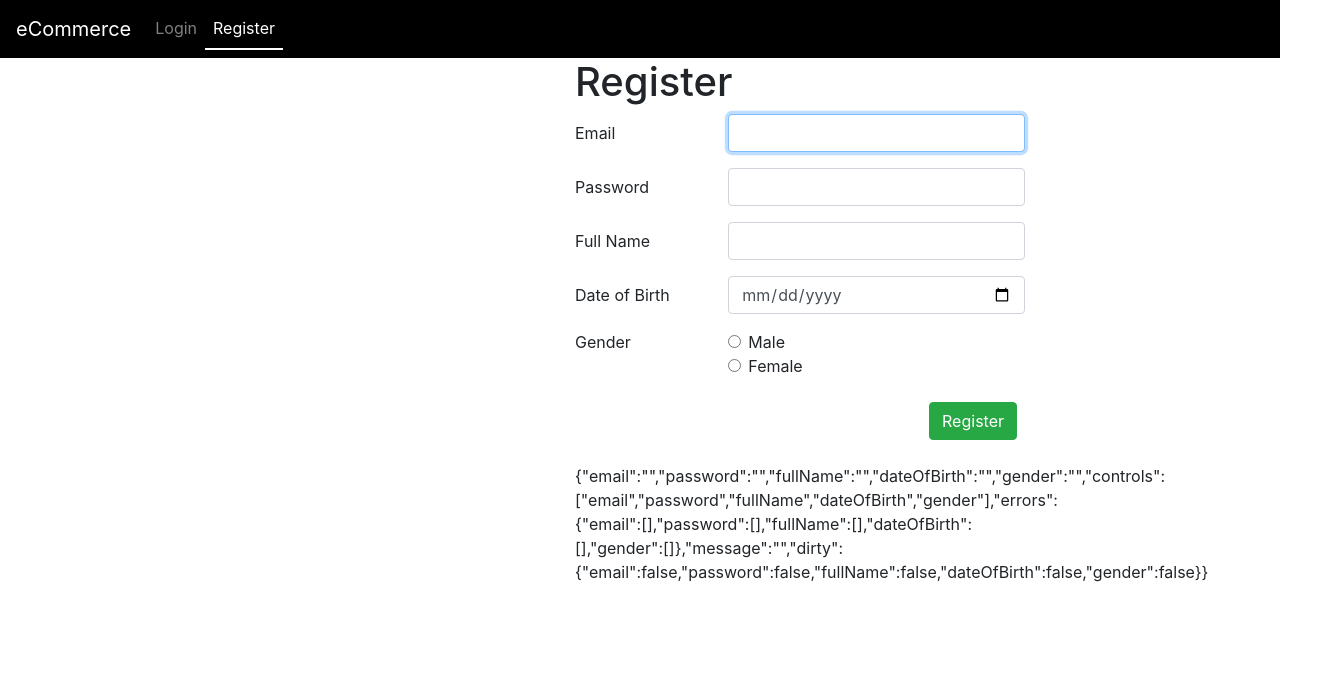
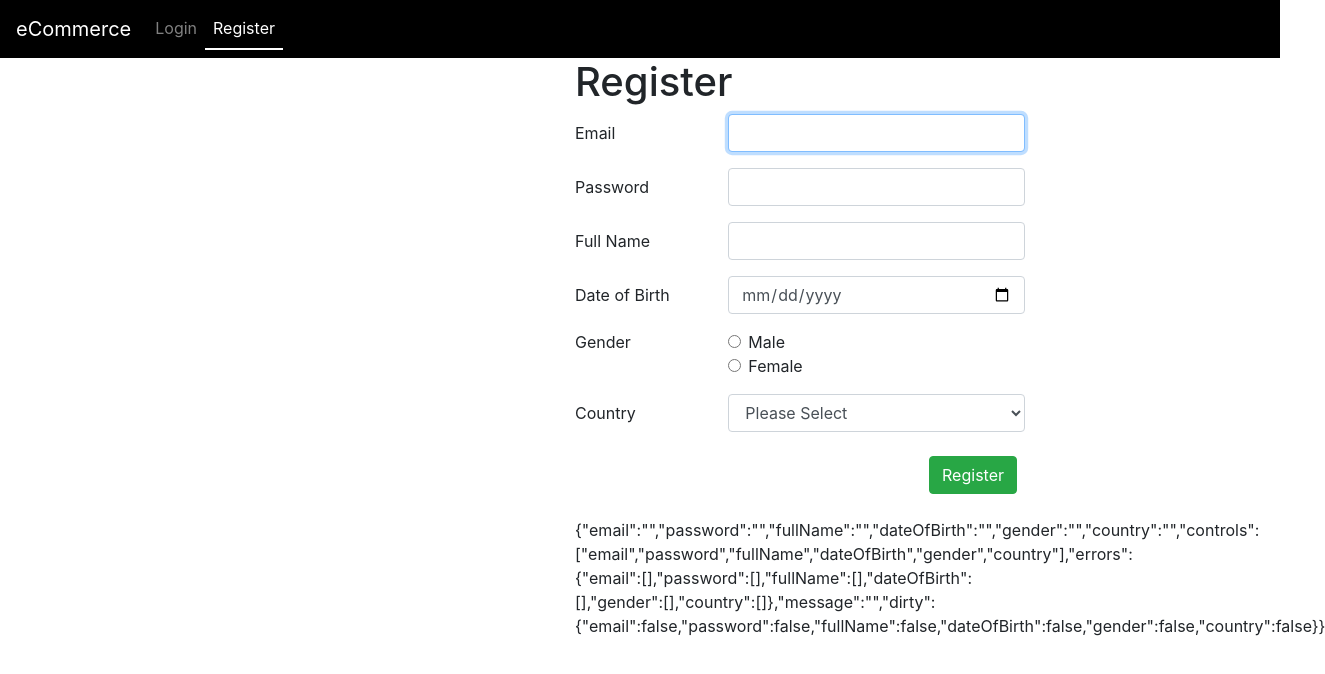
Before and after one commit to Ivan-Slavkovic/React_Udemy, a React (Create React App) app: page /#/register in a window 1280 px wide. Shown: the top 674 px of the page, 1325 px wide, since content can reach past the window. Built offline with nearby package versions, Linux system fonts and the light colour scheme.

Commit message:
DropDownList

```diff
--- a/src/Registration.jsx
+++ b/src/Registration.jsx
@@ -9,13 +9,22 @@ class Register extends Component {
       fullName: "",
       dateOfBirth: "",
       gender: "",
-      controls: ["email", "password", "fullName", "dateOfBirth", "gender"],
+      country: "",
+      controls: [
+        "email",
+        "password",
+        "fullName",
+        "dateOfBirth",
+        "gender",
+        "country",
+      ],
       errors: {
         email: [],
         password: [],
         fullName: [],
         dateOfBirth: [],
         gender: [],
+        country: [],
       },
       message: "",
       dirty: {
@@ -24,6 +33,7 @@ class Register extends Component {
         fullName: false,
         dateOfBirth: false,
         gender: false,
+        country: false,
       },
     };
   }
@@ -209,6 +219,42 @@ class Register extends Component {
 
           {/*Gender ends*/}
 
+          {/*Country starts*/}
+          <div className="form-group form-row">
+            <label className="col-lg-4 col-form-label" htmlFor="country">
+              Country
+            </label>
+            <div className="col-lg-8">
+              <select
+                className="form-control"
+                value={this.state.country}
+                onChange={(event) => {
+                  let dirty = this.state.dirty;
+                  dirty.country = true;
+                  this.setState(
+                    { country: event.target.value, dirty: dirty },
+                    this.validate
+                  );
+                }}
+                onBlur={(event) => {
+                  let dirty = this.state.dirty;
+                  dirty.country = true;
+                  this.setState({ dirty: dirty });
+                }}
+              >
+                <option value="">Please Select</option>
+                <option value="SRB">Serbia</option>
+                <option value="USA">USA</option>
+                <option value="UK">UK</option>
+                <option value="Japan">Japan</option>
+                <option value="France">France</option>
+                <option value="Mexico">Mexico</option>
+              </select>
+            </div>
+          </div>
+
+          {/*Country ends*/}
+
           <div className="row">
             <div className="col-lg-12">
               <div className="text-right">{this.state.message}</div>
@@ -310,6 +356,13 @@ class Register extends Component {
             errors[control].push("Gender cannot be blank");
           }
           break;
+
+        case "country":
+          if (!this.state[control]) {
+            errors[control].push("Country cannot be blank");
+          }
+          break;
+
         default:
           break;
       }
```
